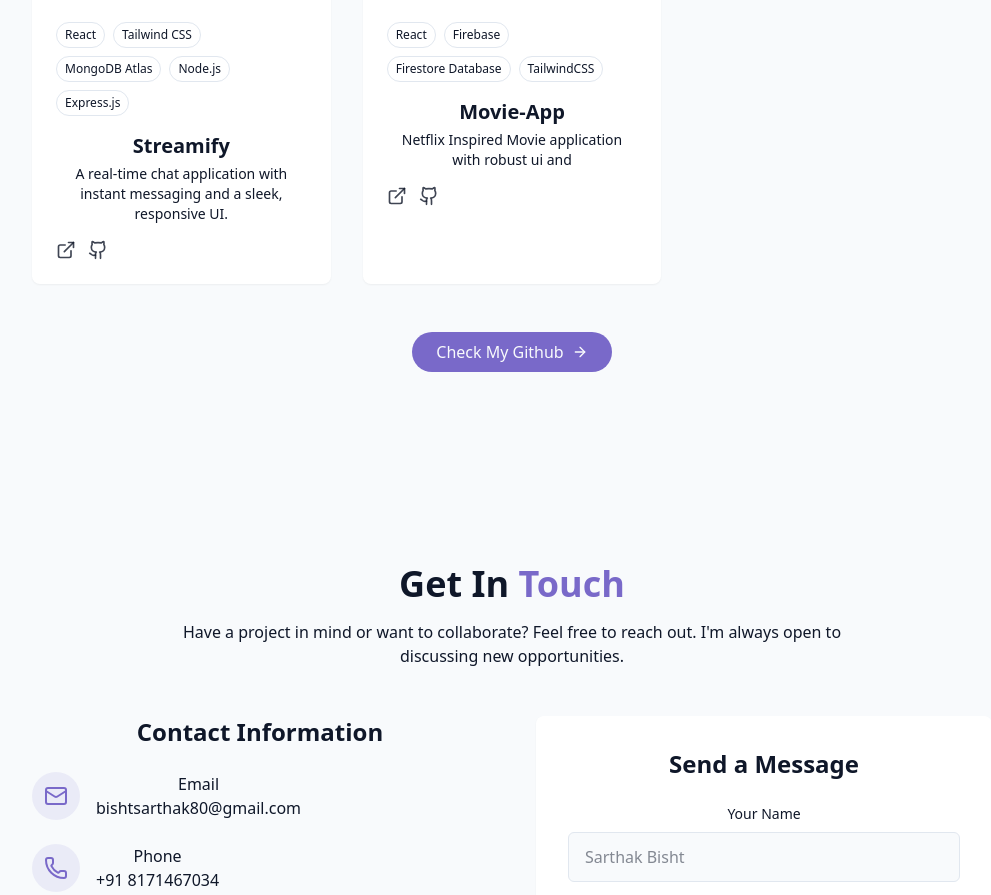
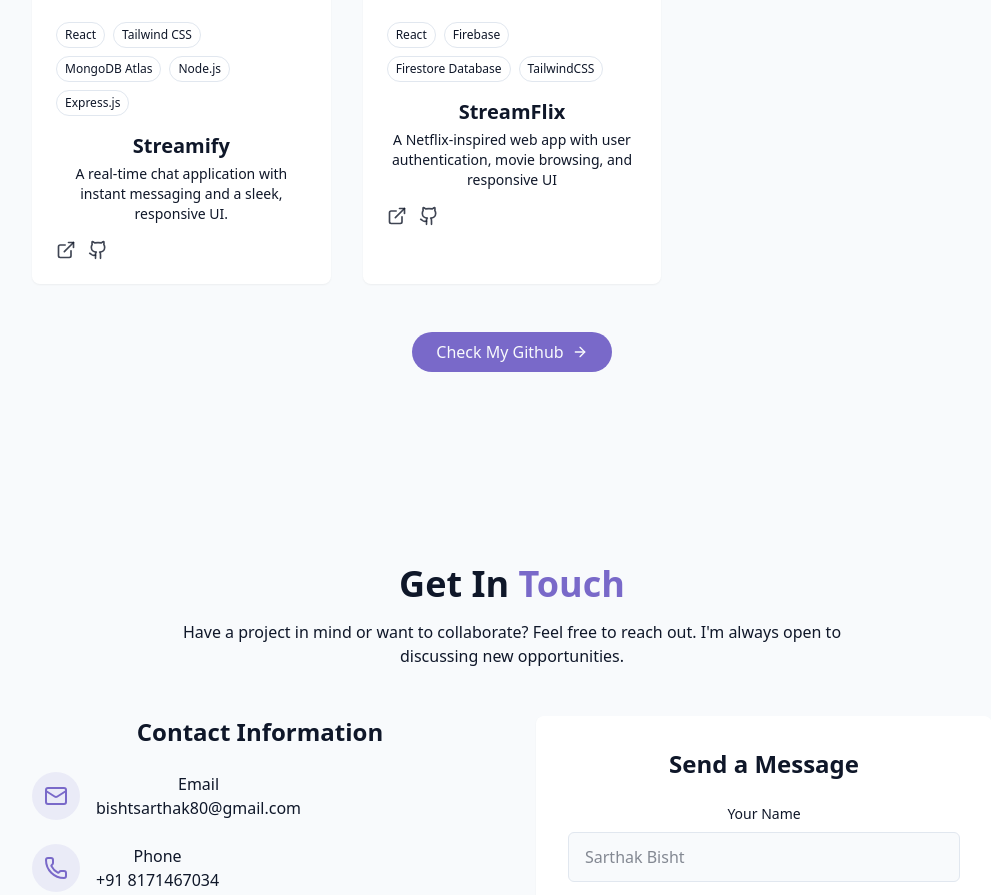
Before and after one commit to sarthakbisht80/portfolio-website, a React (Vite) app in the folder portfolio/: page / in a window 1280 px wide. Shown: the part 2948-3843 px from the top of the page, without its empty margins (128-1119 px from the left). Built offline with nearby package versions, Linux system fonts and the light colour scheme.

Commit message:
project file updated

```diff
--- a/portfolio/src/components/ProjectsSection.jsx
+++ b/portfolio/src/components/ProjectsSection.jsx
@@ -13,13 +13,12 @@
 
   {
     id: 2,
-    title: "Movie-App",
-    description:
-      "Netflix Inspired Movie application with robust ui and ",
+    title: "StreamFlix",
+    description:"A Netflix-inspired web app with user authentication, movie browsing, and responsive UI ",
     image: "/projects/Pro-2.png",
     tags: ["React", "Firebase","Firestore Database","TailwindCSS"],
-    demoUrl: "https://movie-one-eta.vercel.app/",
-    githubUrl: "https://github.com/sarthakbisht80/Streamify/tree/main/Movie-app/netflix-clone",
+    demoUrl: "https://streamflix-gold-delta.vercel.app/",
+    githubUrl: "https://github.com/sarthakbisht80/streamflix.git",
   },
 ];
 
```
